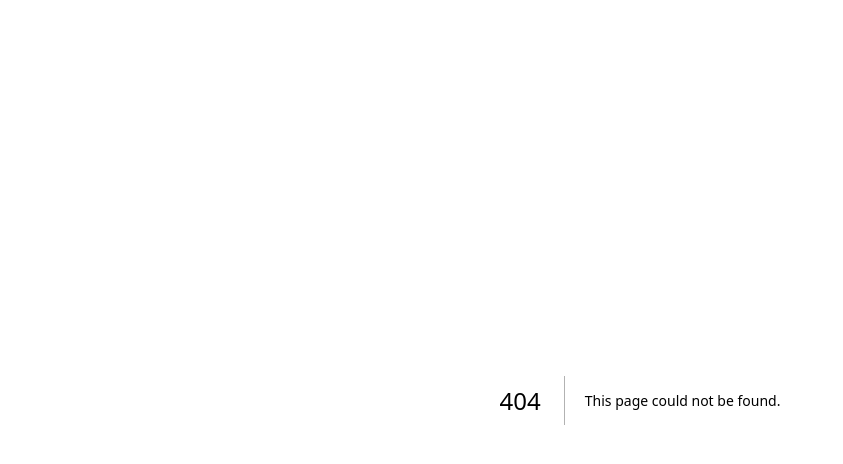
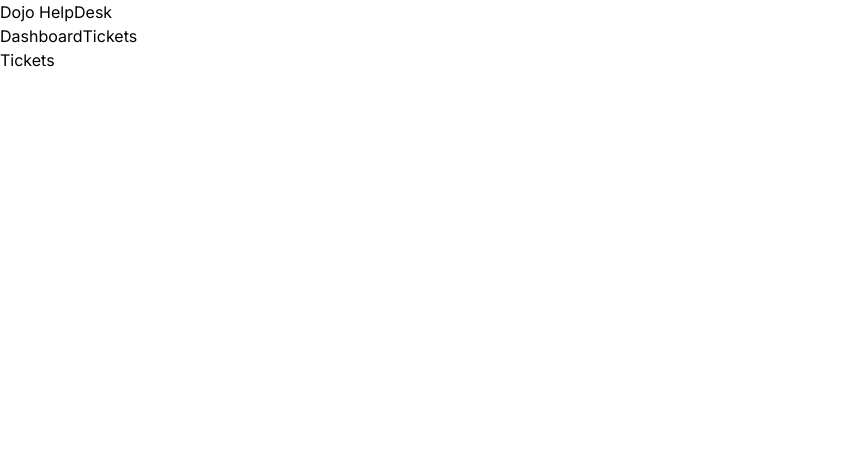
Before and after one commit to I-A11/Dojo-Helpdesk, a Next.js app: page /tickets in a window 1280 px wide. Before the commit this address had no page. Shown: the top 464 px of the page, without its empty margins (0-843 px from the left). Built offline with nearby package versions, Linux system fonts and the light colour scheme.

Commit message:
Create Navbar component.

```diff
--- /dev/null
+++ b/app/components/Navbar.jsx
@@ -0,0 +1,12 @@
+import Link from "next/link";
+
+const Navbar = () => {
+  return (
+    <nav>
+      <h1>Dojo HelpDesk</h1>
+      <Link href="/">Dashboard</Link>
+      <Link href="/tickets">Tickets</Link>
+    </nav>
+  );
+};
+export default Navbar;
--- a/app/layout.jsx
+++ b/app/layout.jsx
@@ -1,17 +1,23 @@
-import './globals.css'
-import { Inter } from 'next/font/google'
+import "./globals.css";
+import { Inter } from "next/font/google";
 
-const inter = Inter({ subsets: ['latin'] })
+//components
+import Navbar from "./components/Navbar";
+
+const inter = Inter({ subsets: ["latin"] });
 
 export const metadata = {
-  title: 'Create Next App',
-  description: 'Generated by create next app',
-}
+  title: "Create Next App",
+  description: "Generated by create next app",
+};
 
 export default function RootLayout({ children }) {
   return (
     <html lang="en">
-      <body className={inter.className}>{children}</body>
+      <body className={inter.className}>
+        <Navbar />
+        {children}
+      </body>
     </html>
-  )
+  );
 }
--- /dev/null
+++ b/app/tickets/page.jsx
@@ -0,0 +1,9 @@
+const Tickets = () => {
+  return (
+    <main>
+      <h1>Tickets</h1>
+    </main>
+  );
+};
+
+export default Tickets;
```
